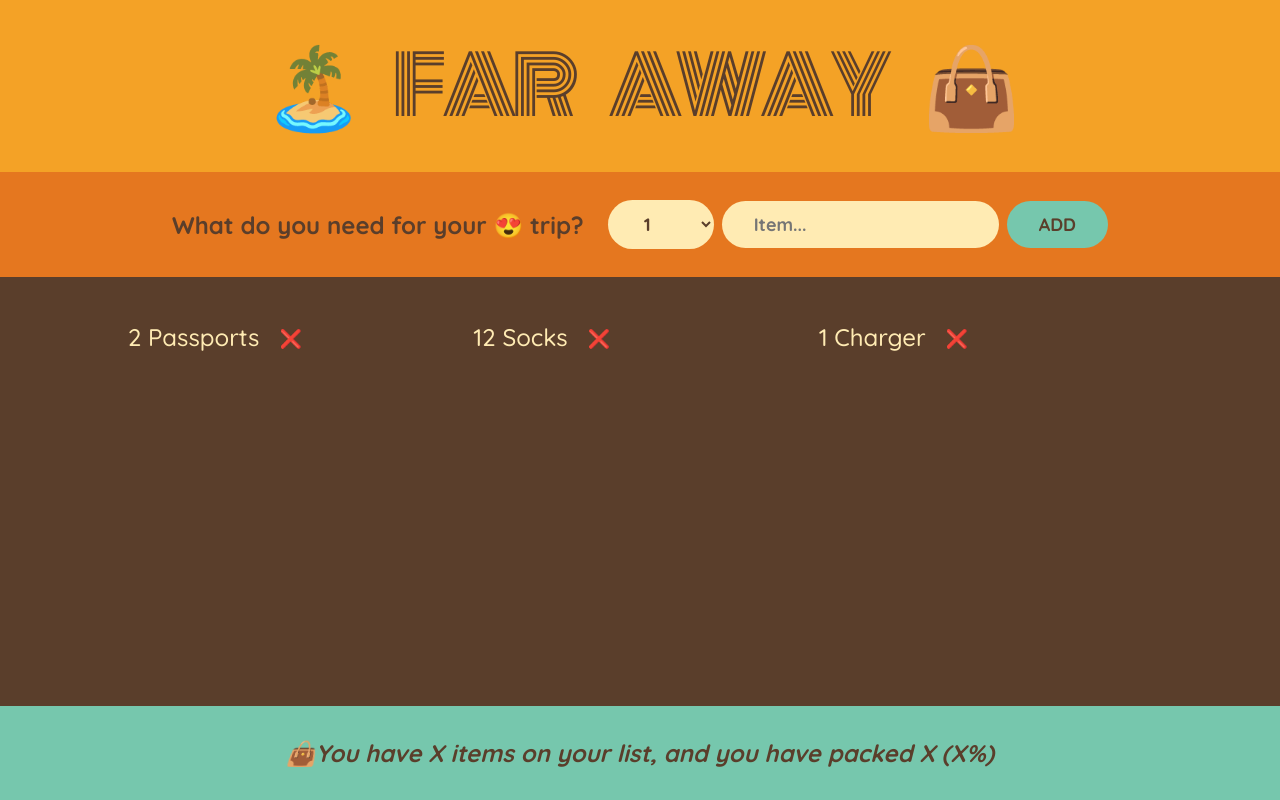
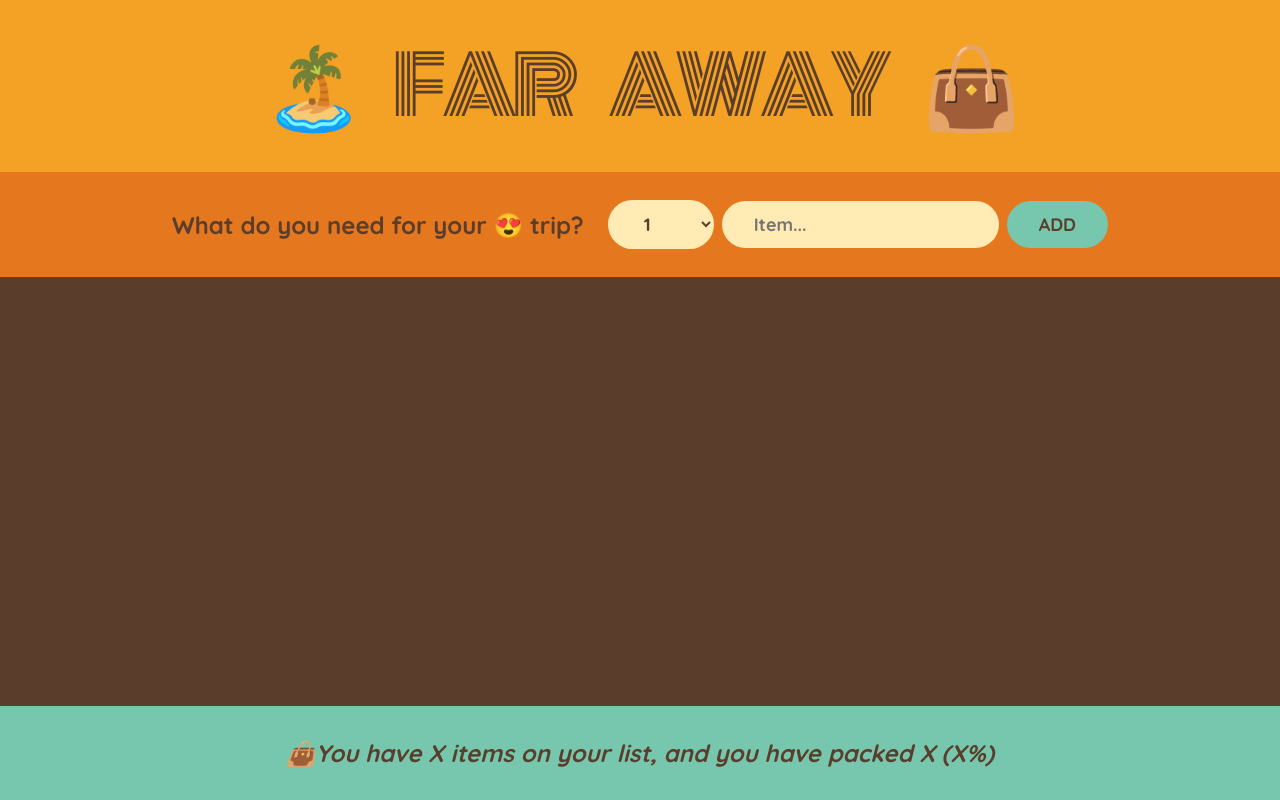
Before and after one commit to tsegaye27/travel-list, a React (Vite) app: page / in a window 1280 px wide. Built offline with nearby package versions, Linux system fonts and the light colour scheme.

Commit message:
received a prop to create an Item component

```diff
--- a/src/components/PackingList.jsx
+++ b/src/components/PackingList.jsx
@@ -1,16 +1,16 @@
 import Item from "./Item";
 
-const initialItems = [
-  { id: 1, description: "Passports", quantity: 2, packed: false },
-  { id: 2, description: "Socks", quantity: 12, packed: false },
-  { id: 3, description: "Charger", quantity: 1, packed: false },
-];
+// const initialItems = [
+//   { id: 1, description: "Passports", quantity: 2, packed: false },
+//   { id: 2, description: "Socks", quantity: 12, packed: false },
+//   { id: 3, description: "Charger", quantity: 1, packed: false },
+// ];
 
-export default function PackingList() {
+export default function PackingList({ items }) {
   return (
     <div className="list">
       <ul>
-        {initialItems.map((item) => (
+        {items.map((item) => (
           <Item item={item} key={item.id} />
         ))}
       </ul>
```
